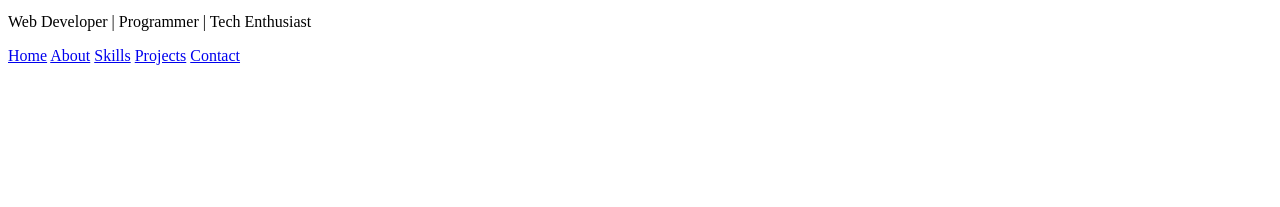
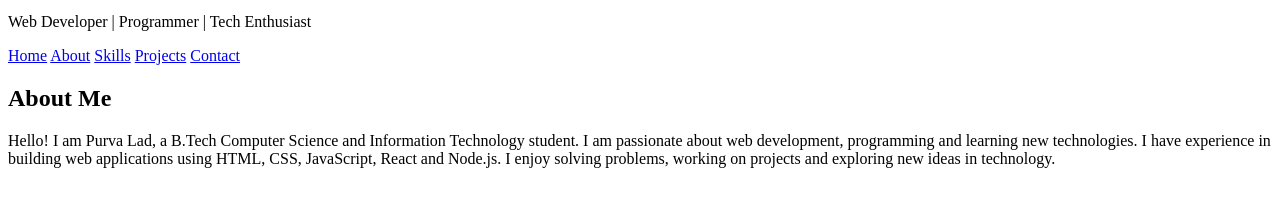
Before and after one commit to purvalad42-cloud/GitHub-practical-test, a plain HTML site: page index.html in a window 1280 px wide. Shown: the part 159-366 px from the top of the page. Drawn offline with Linux system fonts and the light colour scheme.

Commit message:
Add about me section to portfolio

```diff
--- a/index.html
+++ b/index.html
@@ -21,6 +21,22 @@
             <a href="#skills">Skills</a>
             <a href="#projects">Projects</a>
             <a href="#contact">Contact</a>  </nav>
+            <section id="about">
+                <h2>About Me</h2>
+
+                <p>
+                    Hello! I am Purva Lad, a B.Tech Computer Science
+                    and Information Technology student.
+
+                    I am passionate about web development, programming and
+                    learning new technologies.
+
+                    I have experience in building web applications using
+                    HTML, CSS, JavaScript, React and Node.js.
+
+                    I enjoy solving problems, working on projects and
+                    exploring new ideas in technology.
+                </p>  </section>
 </body>
 
 </html>
```
